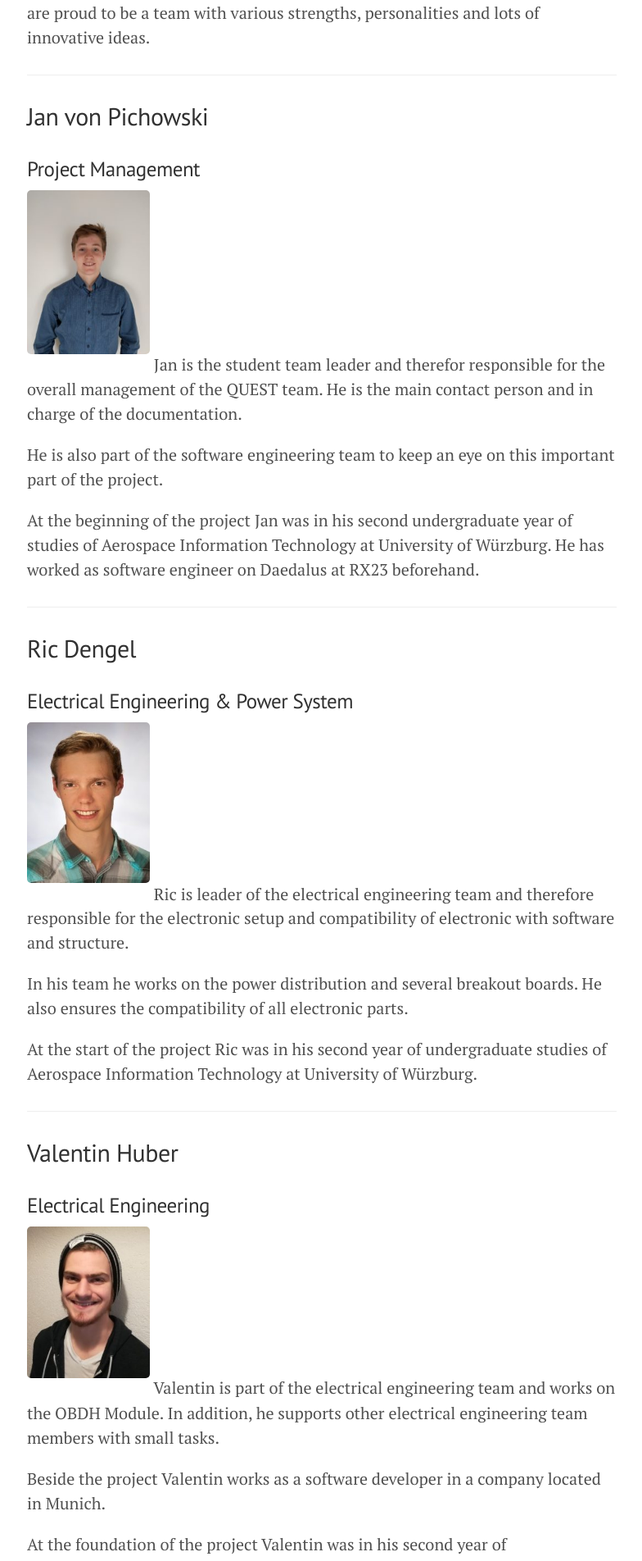
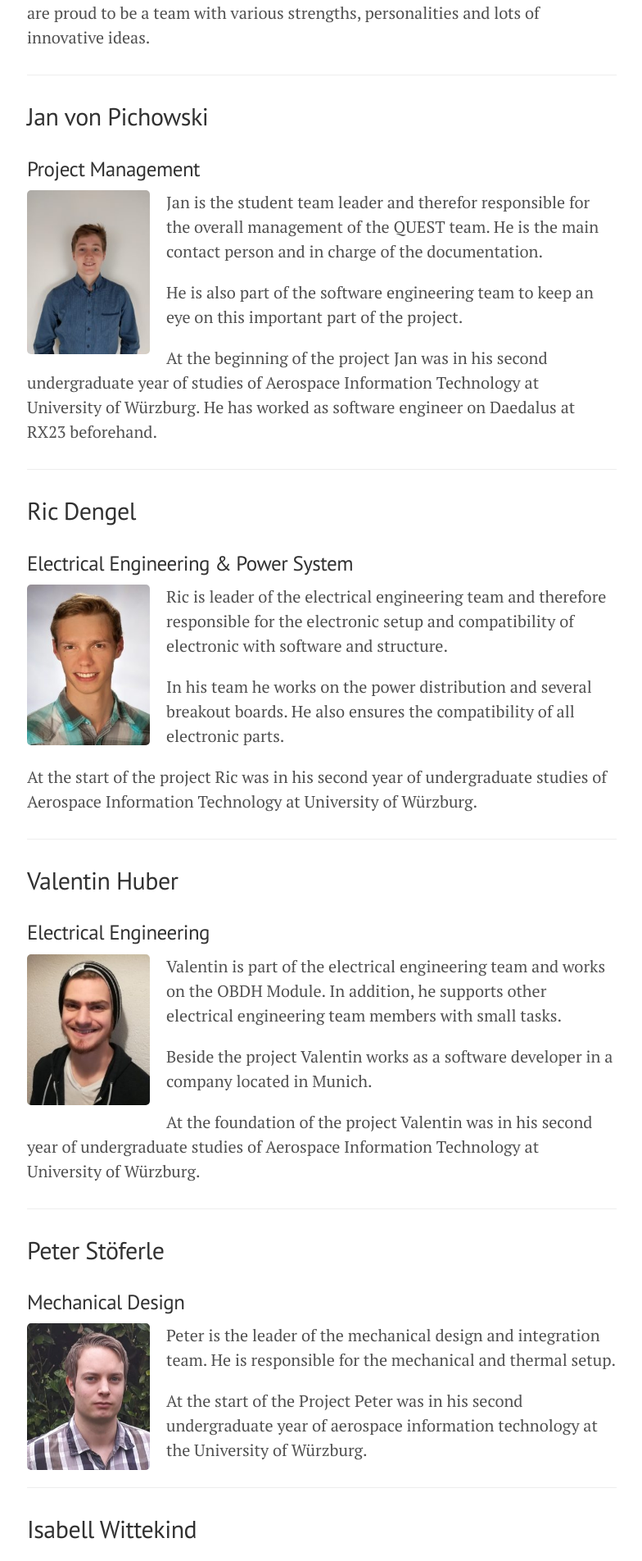
Before and after one commit to jvpichowski/quest-bexus, a Jekyll site: the page built from website/team.md, in a window 1280 px wide. Shown: the part 586-2490 px from the top of the page at 82% size, without its empty margins (247-1031 px from the left). Built offline with Jekyll 4.4.1, drawn with Linux system fonts in a browser that asks for light colours.

Commit message:
Fixed image alignment

```diff
--- a/website/team.md
+++ b/website/team.md
@@ -13,7 +13,7 @@ We are proud to be a team with various strengths, personalities and lots of inno
 ## Jan von Pichowski
 ### Project Management
 
-![Jan von Pichowski]({{ site.url }}/images/profiles/Jan_von_Pichowski.jpg){:style="display: inline; width: 150px;"} Jan is the student team leader and therefor responsible for the overall management of the QUEST team. He is the main contact person and in charge of the documentation.
+![Jan von Pichowski]({{ site.url }}/images/profiles/Jan_von_Pichowski.jpg){:style="float: left; margin-right: 1em; width: 150px;"} Jan is the student team leader and therefor responsible for the overall management of the QUEST team. He is the main contact person and in charge of the documentation.
 
 He is also part of the software engineering team to keep an eye on this important part of the project.
 
@@ -24,7 +24,7 @@ At the beginning of the project Jan was in his second undergraduate year of stud
 ## Ric Dengel
 ### Electrical Engineering & Power System
 
-![Ric Dengel]({{ site.url }}/images/profiles/Ric_Dengel.jpg){:style="display: inline; width: 150px;"} Ric is leader of the electrical engineering team and therefore responsible for the electronic setup and compatibility of electronic with software and structure.
+![Ric Dengel]({{ site.url }}/images/profiles/Ric_Dengel.jpg){:style="float: left; margin-right: 1em; width: 150px;"} Ric is leader of the electrical engineering team and therefore responsible for the electronic setup and compatibility of electronic with software and structure.
 
 In his team he works on the power distribution and several breakout boards. He also ensures the compatibility of all electronic parts.
 
@@ -35,7 +35,7 @@ At the start of the project Ric was in his second year of undergraduate studies
 ## Valentin Huber
 ### Electrical Engineering
 
-![Valentin Huber]({{ site.url }}/images/profiles/Valentin_Huber.jpg){:style="display: inline; width: 150px;"} Valentin is part of the electrical engineering team and works on the OBDH Module. In addition, he supports other electrical engineering team members with small tasks.
+![Valentin Huber]({{ site.url }}/images/profiles/Valentin_Huber.jpg){:style="float: left; margin-right: 1em; width: 150px;"} Valentin is part of the electrical engineering team and works on the OBDH Module. In addition, he supports other electrical engineering team members with small tasks.
 
 Beside the project Valentin works as a software developer in a company located in Munich.
 
@@ -47,7 +47,7 @@ At the foundation of the project Valentin was in his second year of undergraduat
 ### Mechanical Design
 
 
-![Peter Stöferle]({{ site.url }}/images/profiles/Peter_Stoeferle.jpg){:style="display: inline; width: 150px;"} Peter is the leader of the mechanical design and integration team. He is responsible for the mechanical and thermal setup.
+![Peter Stöferle]({{ site.url }}/images/profiles/Peter_Stoeferle.jpg){:style="float: left; margin-right: 1em; width: 150px;"} Peter is the leader of the mechanical design and integration team. He is responsible for the mechanical and thermal setup.
 
 At the start of the Project Peter was in his second undergraduate year of aerospace information technology at the University of Würzburg.
 
@@ -57,7 +57,7 @@ At the start of the Project Peter was in his second undergraduate year of aerosp
 ### Mechanical Design
 
 
-![Isabell Wittekind]({{ site.url }}/images/profiles/Isabell_Wittekind.jpg){:style="display: inline; width: 150px;"} Isabell is part of the mechanical design and evaluation team. She works on the mechanical setup and is responsible for the scientific data preparation and analysis.
+![Isabell Wittekind]({{ site.url }}/images/profiles/Isabell_Wittekind.jpg){:style="float: left; margin-right: 1em; width: 150px;"} Isabell is part of the mechanical design and evaluation team. She works on the mechanical setup and is responsible for the scientific data preparation and analysis.
 
 At the beginning of the project Isabell was in her second year of undergraduate studies of Aerospace Information Technology at University of Würzburg.
 
@@ -67,7 +67,7 @@ At the beginning of the project Isabell was in her second year of undergraduate
 ### Mechanical Design
 
 
-![Alexander Rabinowitsch]({{ site.url }}/images/profiles/Alexander_Rabinowitsch.jpg){:style="display: inline; width: 150px;"} Alexander is part of the mechanical engineering and integration team. His responsibilities include the mechanical and thermal setup. Alexander’s motive in participating at QUEST is his motivation in being part of an ambitious space engineering project and strengthen his skills in CAD.
+![Alexander Rabinowitsch]({{ site.url }}/images/profiles/Alexander_Rabinowitsch.jpg){:style="float: left; margin-right: 1em; width: 150px;"} Alexander is part of the mechanical engineering and integration team. His responsibilities include the mechanical and thermal setup. Alexander’s motive in participating at QUEST is his motivation in being part of an ambitious space engineering project and strengthen his skills in CAD.
 
 At the start of the project he was in the 5th semester of Aerospace Engineering at the University of Würzburg.
 
@@ -77,7 +77,7 @@ At the start of the project he was in the 5th semester of Aerospace Engineering
 ### Software
 
 
-![Sebastian Scholz]({{ site.url }}/images/profiles/Sebastian_Scholz.jpg){:style="display: inline; width: 150px;"} Sebastian is part of the software team and works on the cluster analysis as well as tools to generate the data needed for the cluster analysis.
+![Sebastian Scholz]({{ site.url }}/images/profiles/Sebastian_Scholz.jpg){:style="float: left; margin-right: 1em; width: 150px;"} Sebastian is part of the software team and works on the cluster analysis as well as tools to generate the data needed for the cluster analysis.
 
 At the start of the project Sebastian was in his second undergraduate year of studies of aerospace information technology in Würzburg.
 
@@ -87,7 +87,7 @@ At the start of the project Sebastian was in his second undergraduate year of st
 ### Software
 
 
-![Eike Steinweg]({{ site.url }}/images/profiles/Eike_Steinweg.jpg){:style="display: inline; width: 150px;"} Eike is part of the software team and works on the cluster analysis.
+![Eike Steinweg]({{ site.url }}/images/profiles/Eike_Steinweg.jpg){:style="float: left; margin-right: 1em; width: 150px;"} Eike is part of the software team and works on the cluster analysis.
 
 At the start of the Project Eike was in his second undergraduate year of computational mathematics at the University of Würzburg.
 
@@ -97,7 +97,7 @@ At the start of the Project Eike was in his second undergraduate year of computa
 ### Software
 
 
-![Dominik Woiwode]({{ site.url }}/images/profiles/Dominik_Woiwode.jpg){:style="display: inline; width: 150px;"} Dominik is part of the software team and responsible for the ground station software.
+![Dominik Woiwode]({{ site.url }}/images/profiles/Dominik_Woiwode.jpg){:style="float: left; margin-right: 1em; width: 150px;"} Dominik is part of the software team and responsible for the ground station software.
 
 At the start of the project Dominik was in his second undergraduate year of studies of aerospace information technology in Würzburg. Later he went to Hanover to study informatics at the Gottfried Wilhelm Leibniz University.
 
@@ -107,7 +107,7 @@ At the start of the project Dominik was in his second undergraduate year of stud
 ### Software
 
 
-![Lukas Zembrot]({{ site.url }}/images/profiles/Lukas_Zembrot.jpg){:style="display: inline; width: 150px;"} Lukas is part of the software team and works on the software design and its implementation.
+![Lukas Zembrot]({{ site.url }}/images/profiles/Lukas_Zembrot.jpg){:style="float: left; margin-right: 1em; width: 150px;"} Lukas is part of the software team and works on the software design and its implementation.
 
 Additional to this project he works as a software developer at a company which develops autonomous drones. He possesses a Bachelor of Science in the field of Informatics.
 
@@ -118,7 +118,7 @@ At the beginning of this project Lukas was in his second year of undergraduate s
 ## Nico Florschütz
 ### Public Outreach & Simulation Environment
 
-![Nico Florschützr]({{ site.url }}/images/profiles/Nico_Florschuetz.png){:style="display: inline; width: 150px;"} The main task for Nico will be the simulation, validation and testing of the individual components of QUEST. He therefore will manage the test facilities and develop the test plan.
+![Nico Florschützr]({{ site.url }}/images/profiles/Nico_Florschuetz.png){:style="float: left; margin-right: 1em; width: 150px;"} The main task for Nico will be the simulation, validation and testing of the individual components of QUEST. He therefore will manage the test facilities and develop the test plan.
 
 He will also be responsible for the public outreach, this includes to post regularly latest information at our social networks and taking care of the QUEST website.
 
@@ -129,7 +129,7 @@ At the start of the project Nico was in his second undergraduate year of studies
 ## Benjamin Stippel
 ### Mechanical Design
 
-![Benjamin Stippel]({{ site.url }}/images/profiles/Benjamin_Stippel.jpg){:style="display: inline; width: 150px;"} Benjamin is part of the mechanical design and evaluation team. He works on the mechanical setup, CAD modelling, and is responsible for the scientific data preparation and analysis.
+![Benjamin Stippel]({{ site.url }}/images/profiles/Benjamin_Stippel.jpg){:style="float: left; margin-right: 1em; width: 150px;"} Benjamin is part of the mechanical design and evaluation team. He works on the mechanical setup, CAD modelling, and is responsible for the scientific data preparation and analysis.
 
 At the beginning of the project Benjamin was in his second year of undergraduate studies of Aerospace Information Technology at University of Würzburg.
 
@@ -138,7 +138,7 @@ At the beginning of the project Benjamin was in his second year of undergraduate
 ## Tim Muller
 ### Public Outreach
 
-![Tim Muller]({{ site.url }}/images/profiles/Tim_Muller.png){:style="display: inline; width: 150px;"} As part of public outreach Tim is in charge of the website by designing it and providing all information about QUEST and the REXUS/BEXUS program. Also posting regularly news on social media and the website is part of his duty.
+![Tim Muller]({{ site.url }}/images/profiles/Tim_Muller.png){:style="float: left; margin-right: 1em; width: 150px;"} As part of public outreach Tim is in charge of the website by designing it and providing all information about QUEST and the REXUS/BEXUS program. Also posting regularly news on social media and the website is part of his duty.
 
 Furthermore, Tim is involved in taking care about sponsoring.
 
@@ -149,7 +149,7 @@ At the start of the project Tim was in the 2nd semester of aerospace information
 ## Hans Schülein
 ### Electrical Engineering
 
-![Hans Schülein]({{ site.url }}/images/profiles/Hans_Schuelein.jpg){:style="display: inline; width: 150px;"} Hans is part of the electrical engineering team and works on a variety of modules and different tasks.
+![Hans Schülein]({{ site.url }}/images/profiles/Hans_Schuelein.jpg){:style="float: left; margin-right: 1em; width: 150px;"} Hans is part of the electrical engineering team and works on a variety of modules and different tasks.
 
 He is involved in selecting the components used, designing the relative layout of the modules, busses and more and creating the boards that are used in the mission.
 
@@ -160,7 +160,7 @@ At the start of the project Hans was in his second year of undergraduate studies
 ## Alexander Zaft
 ### Software
 
-![Alexander Zaft]({{ site.url }}/images/profiles/Alexander_Zaft.jpg){:style="display: inline; width: 150px;"} Alexander is part of the software team and works on the framework around the algorithm.
+![Alexander Zaft]({{ site.url }}/images/profiles/Alexander_Zaft.jpg){:style="float: left; margin-right: 1em; width: 150px;"} Alexander is part of the software team and works on the framework around the algorithm.
 
 At the beginning of the project Alexander was in his second undergraduate year of Informatics at the University of Würzburg.
 
@@ -169,6 +169,6 @@ At the beginning of the project Alexander was in his second undergraduate year o
 ## Katrin Griebenow
 ### Public Outreach & Social Media
 
-![Katrin Griebenow]({{ site.url }}/images/profiles/Katrin_Griebenow.jpg){:style="display: inline; width: 150px;"} As a part of public outreach, it is Katrins task to deliver information about the projects progress on the internet regularyly. This includes taking care of the website and our social media presence.
+![Katrin Griebenow]({{ site.url }}/images/profiles/Katrin_Griebenow.jpg){:style="float: left; margin-right: 1em; width: 150px;"} As a part of public outreach, it is Katrins task to deliver information about the projects progress on the internet regularyly. This includes taking care of the website and our social media presence.
 
 As Katrin joined the project she was in her second undergraduate year of film studies at the University of Mainz.
```
Also changed, not shown: website/images/profiles/Katrin_Griebenow.jpg (renamed from website/images/profiles/Katrin_Griebenow.jpeg).
